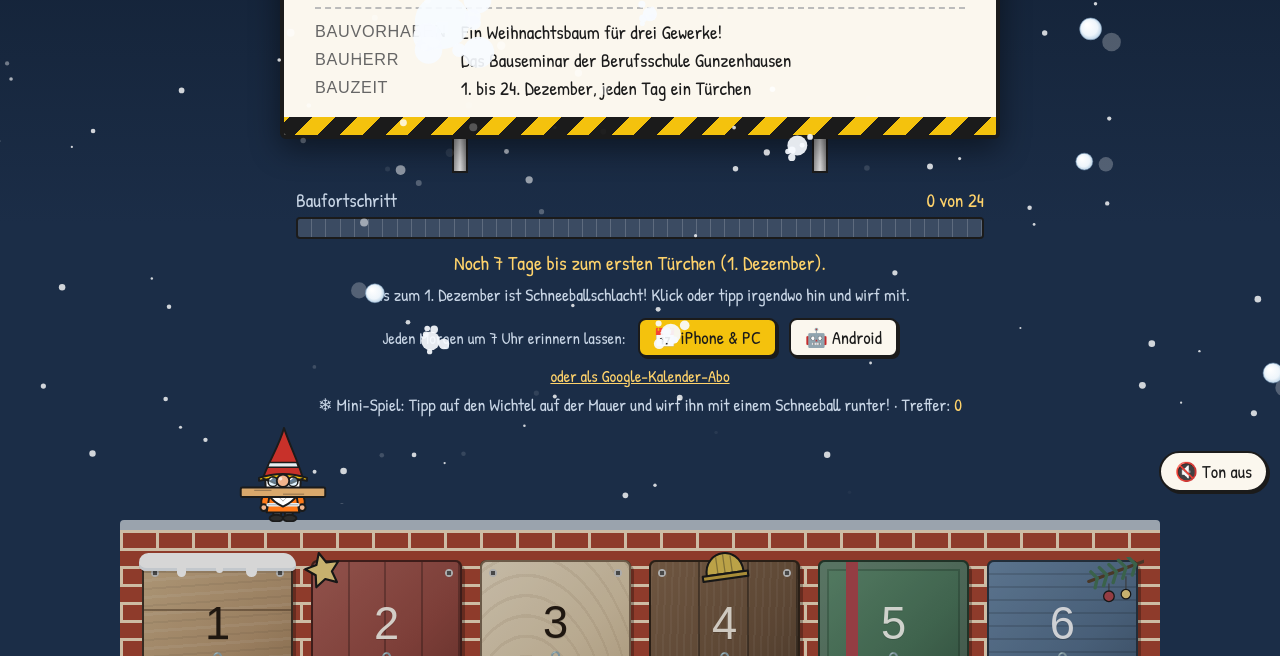
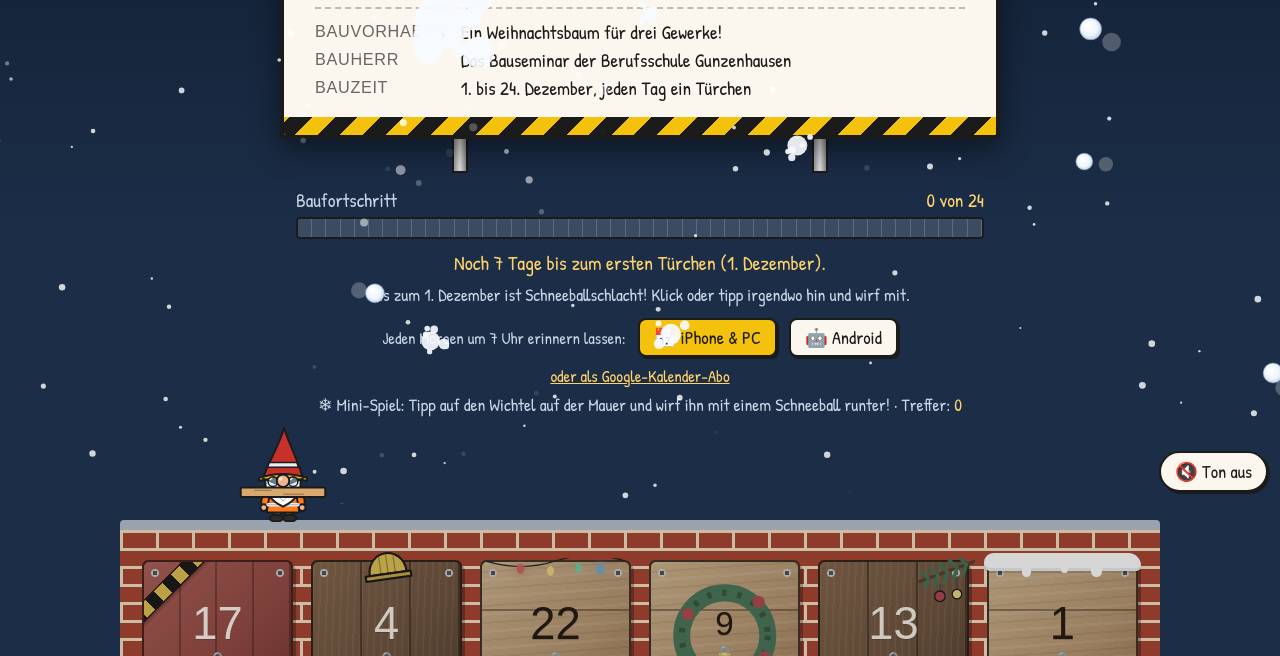
Before and after one commit to Holzwurm1994/Adventskalender, a plain HTML site: page site/index.html in a window 1280 px wide. Shown: the part 296-952 px from the top of the page. Drawn offline with Linux system fonts and the light colour scheme; no server answers; animation ran at ten frames a second; a web font is replaced by a local one.

Commit message:
Türchen gemischt anordnen, Comic bleibt sortiert
Co-Authored-By: Claude Opus 5.5 <noreply@anthropic.com>
Claude-Session: https://claude.ai/code/session_01RLnMt9twfLncCnw5Pq5wBY

```diff
--- a/site/index.html
+++ b/site/index.html
@@ -487,7 +487,8 @@ dialog{max-width:min(clamp(1100px,70vw,1700px),96vw)}
   var YEAR = 2026, MONTH = 12;           // Dezember 2026
   var TZ = "Europe/Berlin";
   // Türchen der Reihe nach, damit sich der Comic gut lesen lässt
-  var ORDER = [1,2,3,4,5,6,7,8,9,10,11,12,13,14,15,16,17,18,19,20,21,22,23,24];
+  // Türchen bunt gemischt (für alle gleich); der Comic unten bleibt nach Tagen sortiert
+  var ORDER = [17,4,22,9,13,1,20,11,6,24,15,8,3,19,12,2,23,14,10,7,18,5,21,16];
   var KEY = "adventureTeamKalender2026";
   // Geräusche: alles live per Web Audio erzeugt (keine fremden Sounddateien). Standardmäßig aus.
   var SFX = (function(){
```
